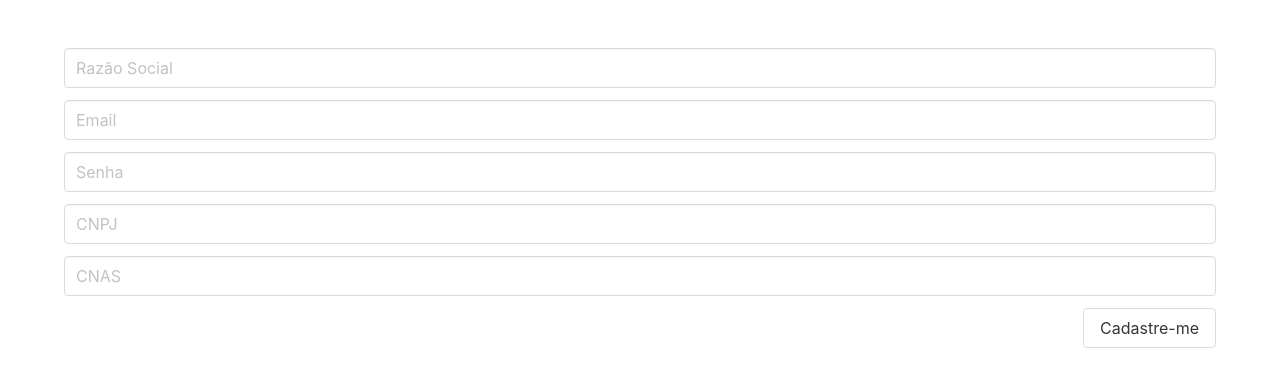
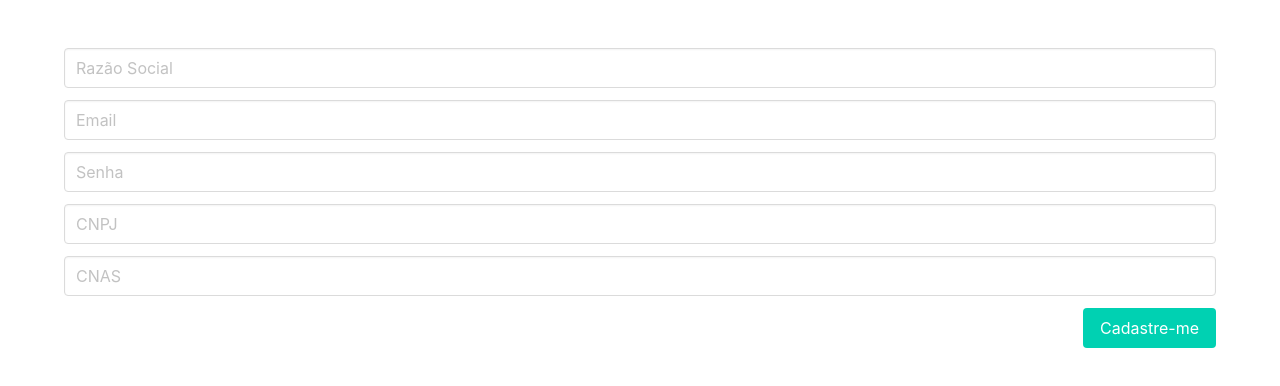
Before and after one commit to KorokTheWhite/ifsociety-2017-2, a Vue app in the folder app/: page /access/register/organization in a window 1280 px wide. Shown: the top 386 px of the page. Built offline with nearby package versions, Linux system fonts and the light colour scheme.

Commit message:
feat: changed color to button

```diff
--- a/app/src/components/OrganizationRegister.vue
+++ b/app/src/components/OrganizationRegister.vue
@@ -26,7 +26,7 @@
           <input class="input" placeholder="CNAS" type="text" v-model="cnas">
         </div>
       </div>
-      <button class="button is-pulled-right" type="submit">Cadastre-me</button>
+      <button class="button is-pulled-right is-primary" type="submit">Cadastre-me</button>
     </form>
   </div>
 </template>
```
